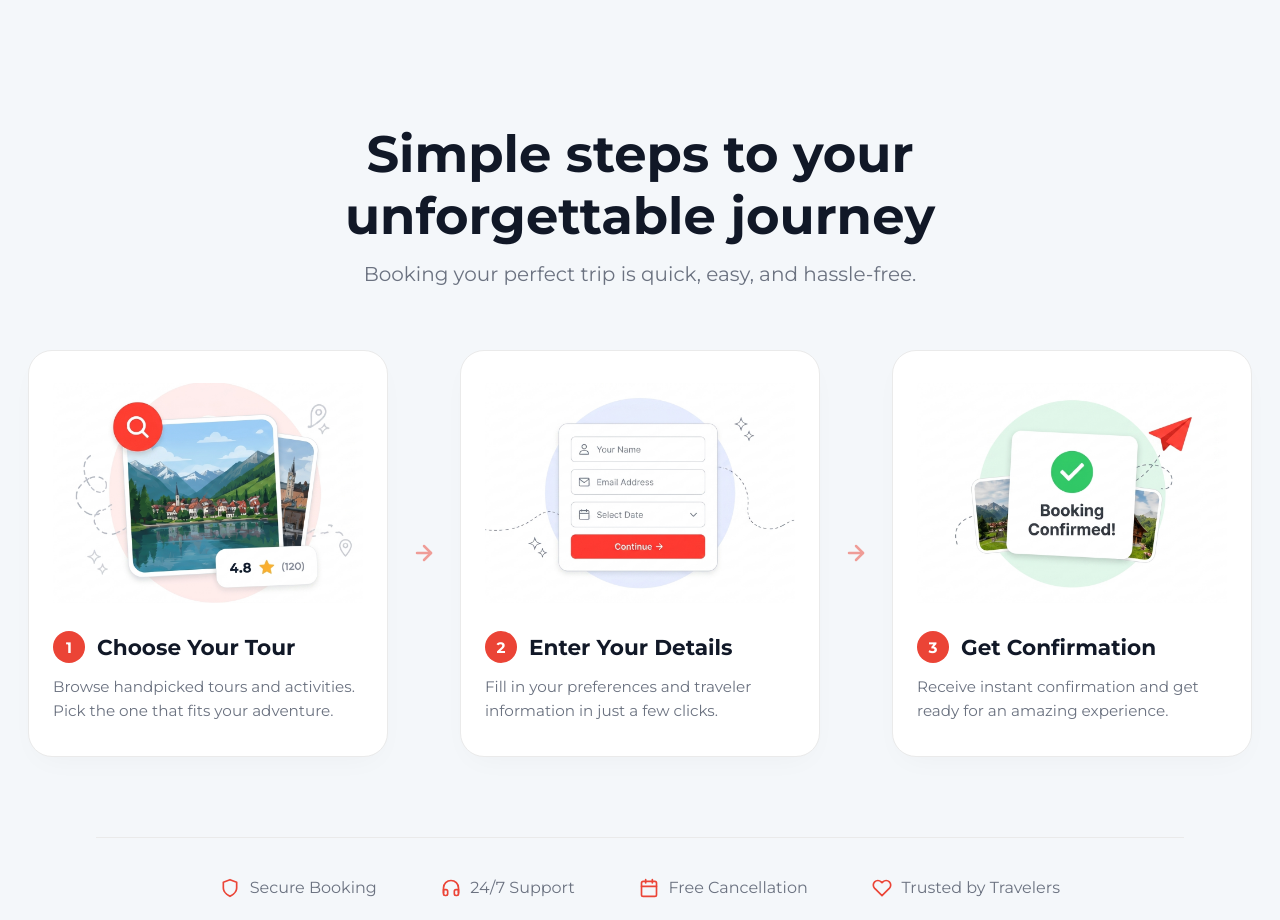
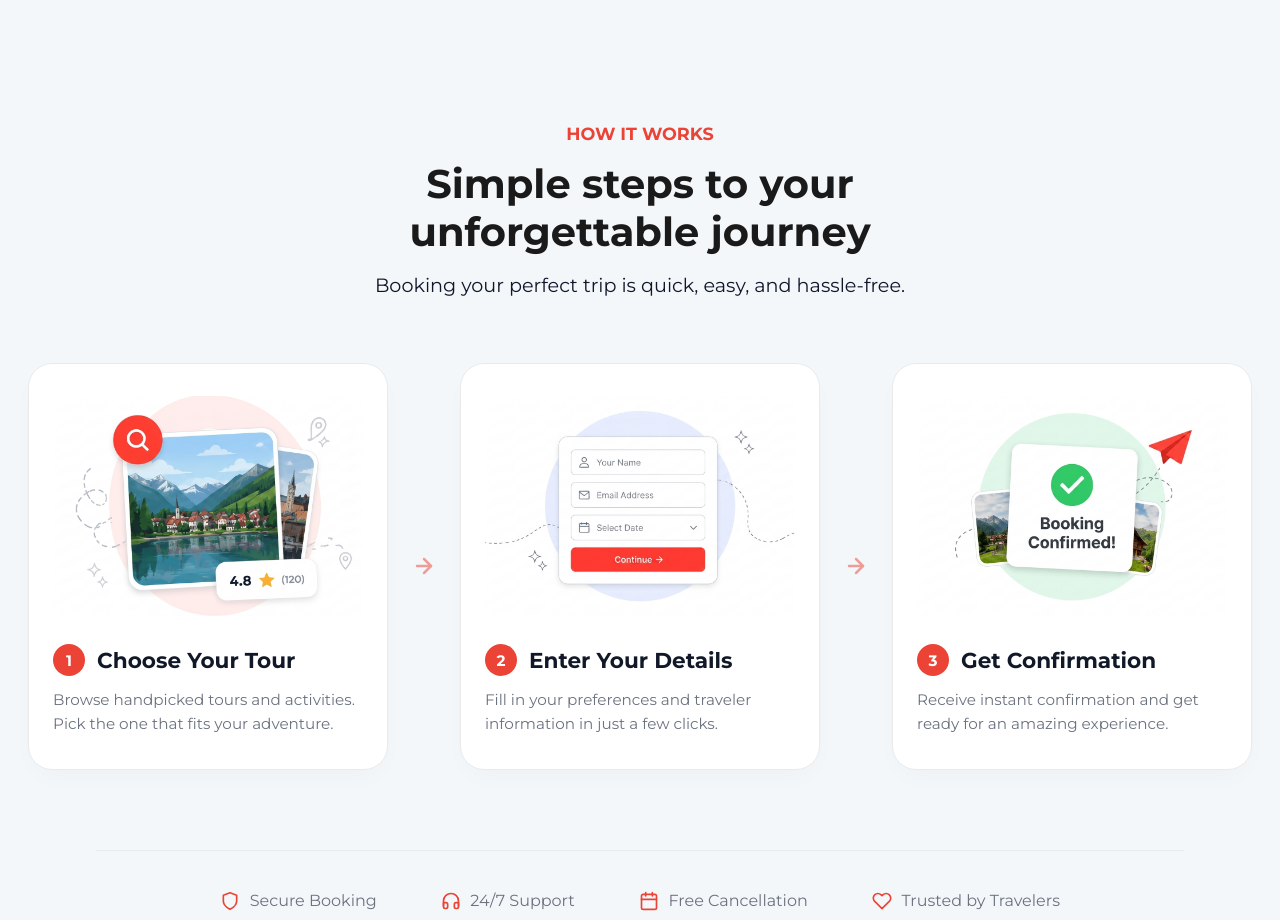
Before and after one commit to 05Waleed/gotripnow, a Next.js app: page /about/about in a window 1280 px wide. Shown: the part 1420-2340 px from the top of the page. Built offline with nearby package versions, Linux system fonts and the light colour scheme.

Commit message:
fix in about us page

```diff
--- a/src/components/Contact/FAQ.css
+++ b/src/components/Contact/FAQ.css
@@ -27,7 +27,7 @@
 .faq-title {
     font-size: clamp(28px, 4vw, 40px);
     font-weight: 700;
-    color: var(--black-heading-color);
+    color: #1a1a1a;
     line-height: 1.2;
 }
 
--- a/src/components/HowItWorks/HowItWorks.css
+++ b/src/components/HowItWorks/HowItWorks.css
@@ -7,19 +7,29 @@
     margin: 8rem auto;
 }
 
+.how-it-works-text {
+    display: flex;
+    flex-direction: column;
+    gap: 1rem;
+}
+
+.how-it-works-head-title {
+    text-transform: uppercase;
+    color: var(--red-accent-color);
+    font-size: clamp(.95rem, 1.8vw + .3rem, 1.1rem);
+    font-weight: bold;
+}
+
 .how-it-works-title {
-    color: #111827;
-    margin-bottom: 1rem;
-    font-size: clamp(2rem, 4vw, 3.5rem);
-    font-weight: 800;
+    color: #1a1a1a;
+    font-size: clamp(28px, 4vw, 40px);
+    font-weight: 700;
     line-height: 1.2;
 }
 
 .how-it-works-description {
-    color: #6b7280;
-    margin: 0;
-    font-size: 1.25rem;
-    font-weight: 400;
+    font-size: clamp(0.95rem, 0.3rem + 1.8vw, 1.2rem);
+    line-height: 1.4;
 }
 
 .how-it-works-steps-wrapper {
@@ -196,6 +206,10 @@
         object-fit: cover;
     }
 
+    .how-it-works-container {
+        text-align: left;
+    }
+
     .how-it-works-container br {
         display: none;
     }
--- a/src/components/HowItWorks/HowItWorks.tsx
+++ b/src/components/HowItWorks/HowItWorks.tsx
@@ -13,6 +13,7 @@ export interface HowItWorksStep {
 }
 
 export interface HowItWorksDict {
+    main_title: string;
     title: string;
     description: string;
     steps: HowItWorksStep[];
@@ -67,6 +68,8 @@ export default function HowItWorks({ dict }: HowItWorksProps) {
 
     return (
         <div className='how-it-works-container large-screen-max-width'>
+            <div className="how-it-works-text">
+                <h1 className='how-it-works-head-title'>{dict.main_title}</h1>
                 {/* Split titles at newline characters natively */}
                 <h2 className='how-it-works-title'>
                     {dict.title.split('\n').map((line, i) => (
@@ -77,6 +80,7 @@ export default function HowItWorks({ dict }: HowItWorksProps) {
                     ))}
                 </h2>
                 <p className='how-it-works-description'>{dict.description}</p>
+            </div>
 
             <div className="how-it-works-steps-wrapper" ref={wrapperRef} onScroll={handleScroll}>
                 {dict.steps.map((step, idx) => (
--- a/src/dictionaries/de/AboutPage.json
+++ b/src/dictionaries/de/AboutPage.json
@@ -19,6 +19,7 @@
         "alt_lake": "Ein Alpensee in der Schweiz"
     },
     "how_it_works": {
+        "main_title": "Wie es funktioniert",
         "title": "Einfache Schritte zu Ihrer\n unvergesslichen Reise",
         "description": "Die Buchung Ihrer perfekten Reise ist schnell, einfach und unkompliziert.",
         "steps": [
--- a/src/dictionaries/en/AboutPage.json
+++ b/src/dictionaries/en/AboutPage.json
@@ -19,6 +19,7 @@
         "alt_lake": "An alpine lake in Switzerland"
     },
     "how_it_works": {
+        "main_title": "How it works",
         "title": "Simple steps to your\n unforgettable journey",
         "description": "Booking your perfect trip is quick, easy, and hassle-free.",
         "steps": [
--- a/src/dictionaries/fr/AboutPage.json
+++ b/src/dictionaries/fr/AboutPage.json
@@ -19,6 +19,7 @@
         "alt_lake": "Un lac alpin en Suisse"
     },
     "how_it_works": {
+        "main_title": "Comment ça marche",
         "title": "Des étapes simples pour un\n voyage inoubliable",
         "description": "Réserver votre voyage idéal est rapide, facile et sans tracas.",
         "steps": [
--- a/src/dictionaries/it/AboutPage.json
+++ b/src/dictionaries/it/AboutPage.json
@@ -19,6 +19,7 @@
         "alt_lake": "Un lago alpino in Svizzera"
     },
     "how_it_works": {
+        "main_title": "Come funziona",
         "title": "Semplici passaggi per un\n viaggio indimenticabile",
         "description": "Prenotare il tuo viaggio perfetto è veloce, facile e senza pensieri.",
         "steps": [
```
Lines whose indentation alone changed are shown as unchanged.
